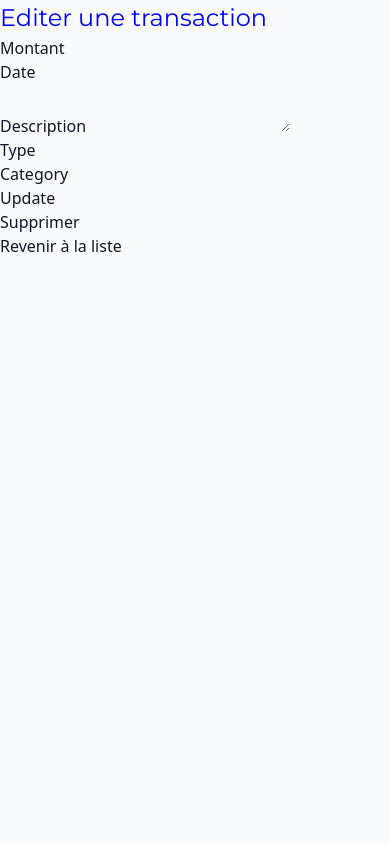
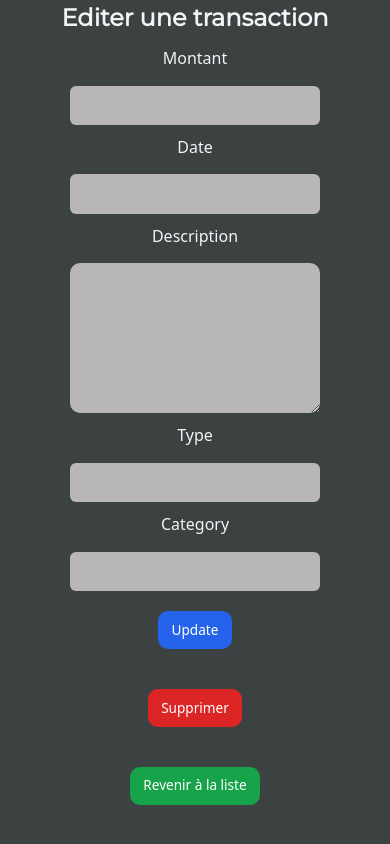
Before and after one commit to eddyjoncoux/monbudget-projet, a Symfony app: template templates/transaction/edit.html.twig in a window 390 px wide. Run offline with Twig, Linux system fonts and the light colour scheme; the template is opened without the code that fills it, so the values that code supplies are empty; form fields are guessed from the names that the template uses; some libraries are stand-ins or nearby versions.

Commit message:
Ajout des fichiers CSS

```diff
--- a/public/styles/auth.css
+++ b/public/styles/auth.css
@@ -1,5 +1,42 @@
 h1 {
     font-family: 'montserrat';
     font-size: 1.5rem;
-    color: blue;
+    font-weight: 700;
+    color: var(--title-h1);
 }
+
+h2 {
+    font-family: 'montserrat';
+    font-size: 1.2rem;
+    font-weight: 400;
+}
+
+form {
+    display: flex;
+    flex-direction: column;
+    justify-content: center;
+    align-items: center;
+}
+
+input {
+    width: 250px;
+    padding-bottom: 10px;
+    color: black;
+}
+
+label {
+    padding-top: 10px;
+    padding-bottom: 10px;
+}
+
+button {
+    margin-top: 20px;
+}
+
+.logout {
+    display: inline;
+}
+
+.btn {
+    margin-top: 20px;
+}
--- a/public/styles/base.css
+++ b/public/styles/base.css
@@ -2,3 +2,222 @@
     font-family: 'montserrat';
     src: url(/assets/font/montserrat/Montserrat-Regular.ttf);
 }
+
+/* =============================
+   Base CSS – MonBudget
+   Desktop / Tablet / Mobile
+   ============================= */
+
+/* ========= Variables ========= */
+:root {
+  --bg-main: #3C4142;
+  --bg-card: #ffffff;
+
+  --text-main: #F3F4F6;
+  --text-muted: #6b7280;
+
+  --transaction: #ffa908;
+
+  --primary: #2563eb;
+  --primary-hover: #1d4ed8;
+
+  --bg-input: #b8b6b6;
+
+  --success: #16a34a;
+  --success-hover: #20f86f;
+  --danger: #dc2626;
+
+  --radius-sm: 6px;
+  --radius-md: 10px;
+  --radius-lg: 14px;
+
+  --shadow-sm: 0 2px 6px rgba(0,0,0,0.05);
+  --shadow-md: 0 10px 25px rgba(0,0,0,0.08);
+}
+
+/* ========= Layout global ========= */
+body {
+  background: var(--bg-main);
+  color: var(--text-main);
+}
+
+.container {
+  width: 100%;
+  max-width: 1200px;
+  margin: 0 auto;
+  padding: 1rem;
+}
+
+/* ========= Grid ========= */
+.grid {
+  display: grid;
+  gap: 1rem;
+}
+
+.grid-2 {
+  grid-template-columns: repeat(2, 1fr);
+}
+
+.grid-3 {
+  grid-template-columns: repeat(3, 1fr);
+}
+
+/* ========= Cards ========= */
+.card {
+  background: var(--bg-card);
+  border-radius: var(--radius-lg);
+  padding: 1.25rem;
+  box-shadow: var(--shadow-sm);
+}
+
+.card-title {
+  font-size: 0.85rem;
+  color: var(--text-muted);
+  margin-bottom: 0.25rem;
+}
+
+.card-value {
+  font-size: 1.4rem;
+  font-weight: 600;
+}
+
+/* ========= Buttons ========= */
+.btn {
+  display: inline-flex;
+  align-items: center;
+  justify-content: center;
+  gap: 0.4rem;
+  padding: 0.55rem 0.85rem;
+  border-radius: var(--radius-md);
+  font-size: 0.85rem;
+  font-weight: 500;
+}
+
+.btn-primary {
+  background: var(--primary);
+  color: #ffffff;
+}
+
+.btn-primary:hover {
+  background: var(--primary-hover);
+}
+
+.btn-success {
+  background: var(--success);
+  color: #ffffff;
+}
+
+.btn-success:hover {
+  background: var(--success-hover);
+}
+
+.btn-danger {
+  background: var(--danger);
+  color: #ffffff;
+}
+
+.btn-muted {
+  background: #e5e7eb;
+  color: var(--text-main);
+}
+
+/* ========= Forms ========= */
+.form-group {
+  display: flex;
+  flex-direction: column;
+  align-items: center;
+  gap: 0.35rem;
+}
+
+input,
+select {
+  background: var(--bg-input);
+  padding: 0.55rem 0.7rem;
+  border-radius: var(--radius-sm);
+  font-size: 0.85rem;
+}
+
+input:focus,
+select:focus {
+  background: var(--bg-input);
+  outline: 2px solid var(--primary);
+  color: #050505;
+}
+
+input[type="radio"] {
+  display: flex;
+  width: 250px;
+}
+
+textarea {
+  width: 250px;
+  height: 150px;
+  border-radius: 10px;
+  background: var(--bg-input);
+  color: #050505;
+  padding: 10px;
+}
+
+
+/* ========= Transactions ========= */
+.transaction {
+  display: flex;
+  align-items: center;
+  justify-content: space-between;
+  padding: 0.6rem 0;
+  border-bottom: 1px solid #e5e7eb;
+}
+
+.transaction:last-child {
+  border-bottom: none;
+}
+
+.transaction-label {
+  font-size: 0.85rem;
+}
+
+.transaction-date {
+  font-size: 0.75rem;
+  color: var(--text-muted);
+}
+
+.transaction-amount {
+  font-weight: 500;
+}
+
+.amount-income {
+  color: var(--success);
+}
+
+.amount-expense {
+  color: var(--danger);
+}
+
+/* ========= Responsive ========= */
+
+/* Tablet */
+@media (max-width: 1024px) {
+  .grid-3 {
+    grid-template-columns: repeat(2, 1fr);
+  }
+}
+
+/* Mobile */
+@media (max-width: 640px) {
+  .grid-2,
+  .grid-3 {
+    grid-template-columns: 1fr;
+  }
+
+  .container {
+    padding: 0.75rem;
+  }
+
+  .card {
+    padding: 1rem;
+  }
+
+  .card-value {
+    font-size: 1.2rem;
+  }
+}
--- a/public/styles/style.css
+++ b/public/styles/style.css
@@ -0,0 +1,66 @@
+.title {
+    display: inline;
+    text-align: center;
+}
+
+nav {
+    display: flex;
+    justify-content: center;
+    flex-direction: column;
+}
+
+/* transaction-user */
+
+hr {
+    margin-top: 10px;
+    margin-bottom: 10px;
+}
+
+.transaction-dahsboard {
+    display: flex;
+    justify-content: center;
+    flex-direction: column;
+    align-items: center;
+}
+
+.mes-transactions {
+    background-color: rgb(44, 44, 44);
+    padding: 10px;
+}
+
+.mes-transactions, h2 {
+    text-align: center;
+}
+
+.transaction-dahsboard, thead, tr {
+    padding-left: 10px;
+    padding-right: 10px;
+}
+
+tr, th, td {
+    border: 1px solid var(--text-main);
+    padding-left: 10px;
+    padding-right: 10px;
+}
+
+/* formulaire transaction */
+
+.form-container {
+    display: flex;
+    justify-content: center;
+}
+
+.page-container {
+    display: flex;
+    flex-direction: column;
+    align-items: center;
+    text-align: center;
+}
+
+.page-delete {
+    margin: 20px;
+}
+
+.text-transaction {
+    color: var(--transaction);
+}
```
